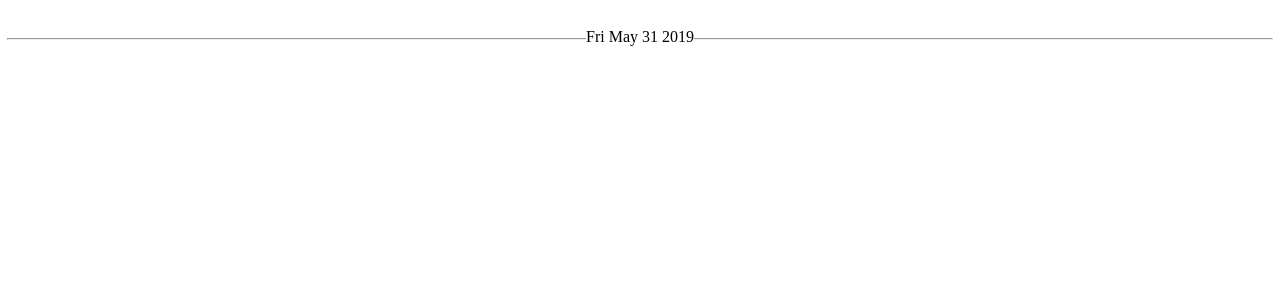
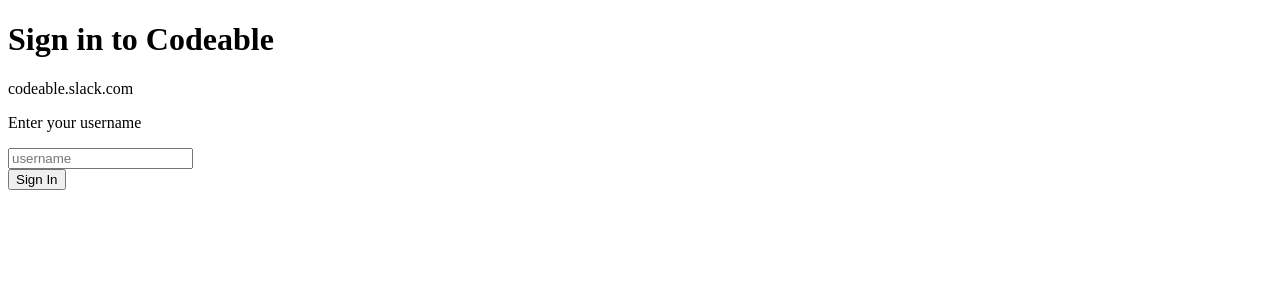
Before and after one commit to Gatts1/react-slack-clone, a React (Create React App) app in the folder client/: page / in a window 1280 px wide. Shown: the top 300 px of the page. Built offline with nearby package versions, Linux system fonts and the light colour scheme; no server answers.

Commit message:
Solve conflicts with master

```diff
--- a/client/src/index.js
+++ b/client/src/index.js
@@ -1,13 +1,13 @@
 import React from "react";
 import { render } from "react-dom";
 
-// import App from "./App";
+import App from "./App";
+
+const $root = document.getElementById("root");
+render(<App url="ws://localhost:4000" />, $root);
+// import Header from "./header-channel";
+// import Date from "./message-separator-date";
 
 // const $root = document.getElementById("root");
-// render(<App url="ws://localhost:4000" />, $root);
-// import Header from "./header-channel";
-import Date from "./message-separator-date";
 
-const $root = document.getElementById("root");
-
-render(<Date date="05/31/2019" />, $root);
+// render(<Date date="05/31/2019" />, $root);
```
